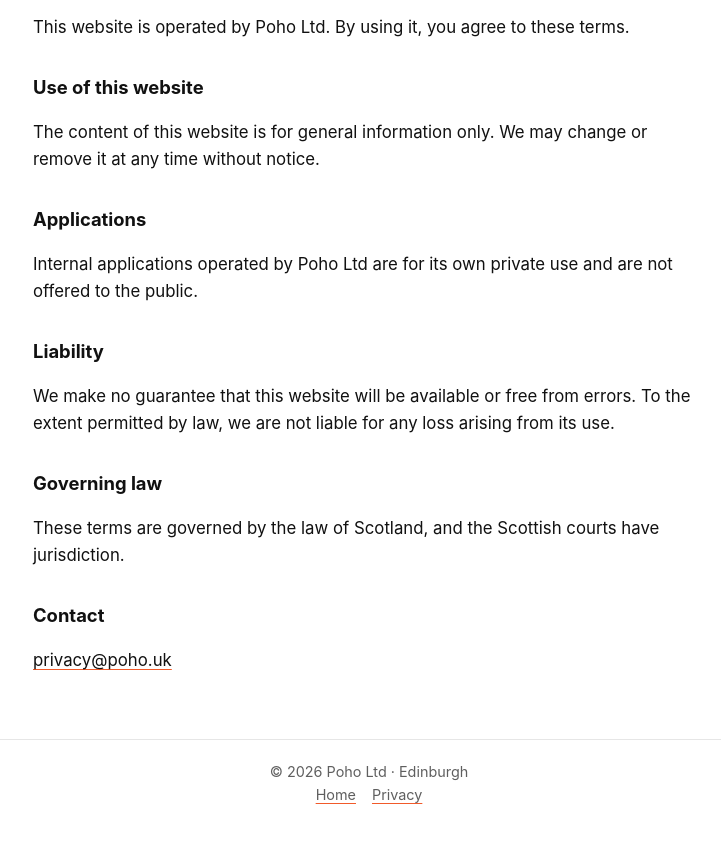
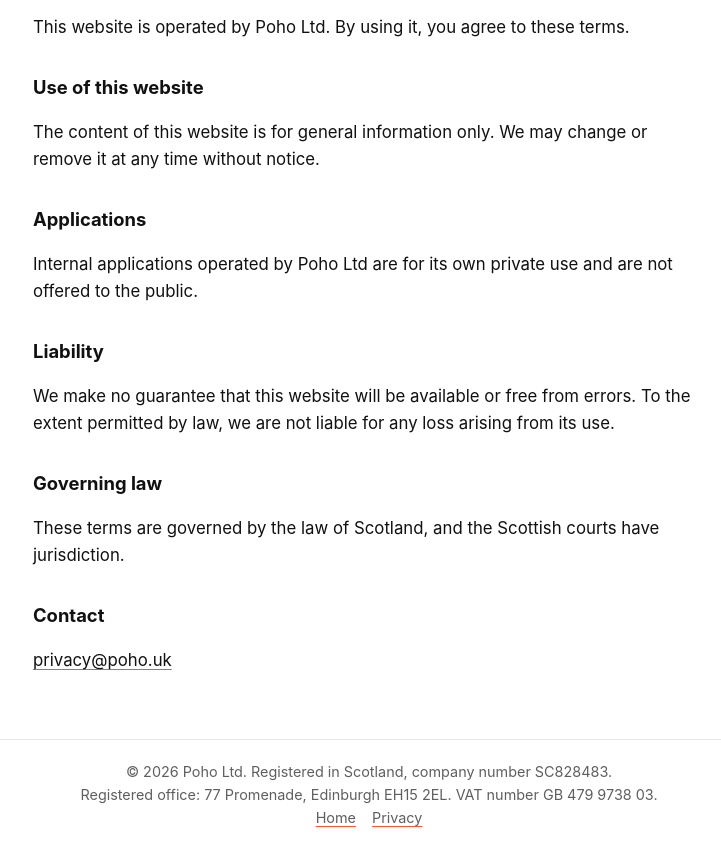
Before and after one commit to daveharcourt/poho.uk, a plain HTML site: page terms/index.html in a window 1280 px wide. Shown: the part 243-1092 px from the top of the page, without its empty margins (271-992 px from the left). Before the commit the page ends 1069 px from the top, so only its background shows below. Drawn offline with Linux system fonts and the light colour scheme.

Commit message:
Update index.html

```diff
--- a/terms/index.html
+++ b/terms/index.html
@@ -31,7 +31,8 @@
     <p><a href="mailto:privacy@poho.uk">privacy@poho.uk</a></p>
   </main>
   <footer>
-    &copy; 2026 Poho Ltd &middot; Edinburgh
+    &copy; 2026 Poho Ltd. Registered in Scotland, company number SC828483.
+    <br>Registered office: 77 Promenade, Edinburgh EH15 2EL. VAT number GB 479 9738 03.
     <br>
     <a href="/">Home</a><a href="/privacy/">Privacy</a>
   </footer>
```
